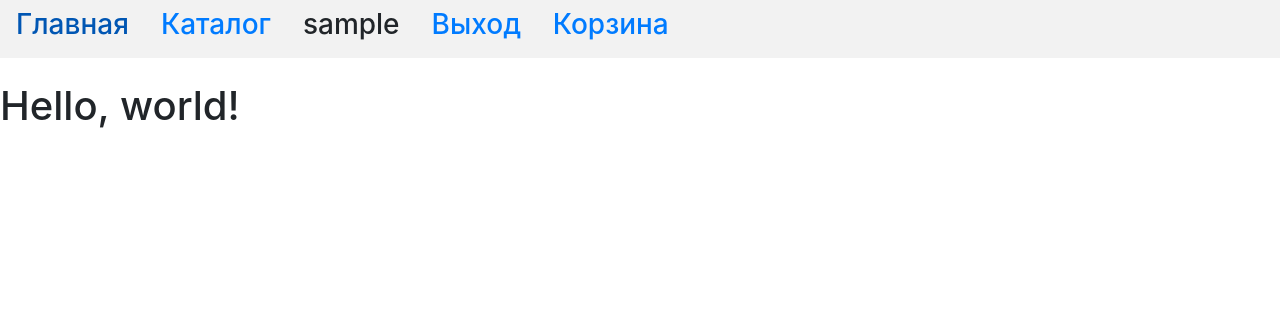
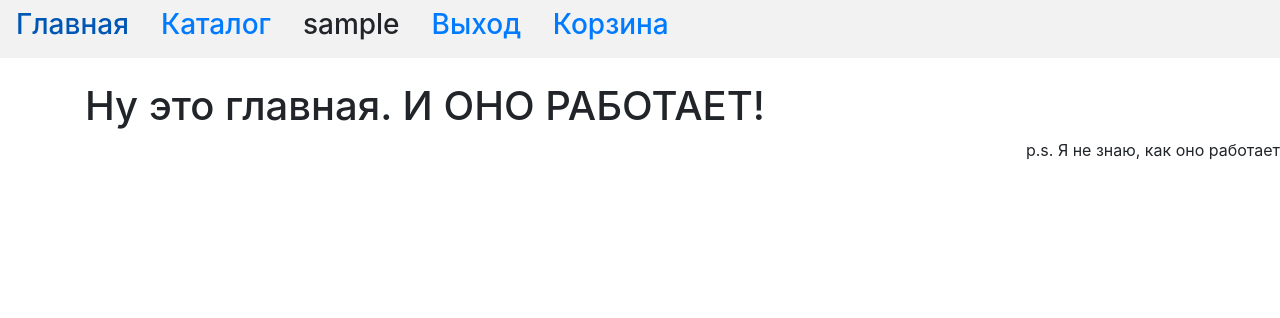
Before and after one commit to romikbest5/DjangoLab, a Django app: page / in a window 1280 px wide. Shown: the top 318 px of the page. Run offline with Django 3.2, Linux system fonts and the light colour scheme; the visitor is signed in with stand-in values (Sample User, id 1); some libraries are stand-ins or nearby versions.

Commit message:
Update Main.html

```diff
--- a/Templates/Main.html
+++ b/Templates/Main.html
@@ -1 +1,5 @@
 {% extends 'base.html' %}
+{% block body %}
+<div class="container"><h1>Ну это главная. И ОНО РАБОТАЕТ!</h1></div>
+<p style="text-align: right; size: 10px">p.s. Я не знаю, как оно работает</p>
+{% endblock %}
```
